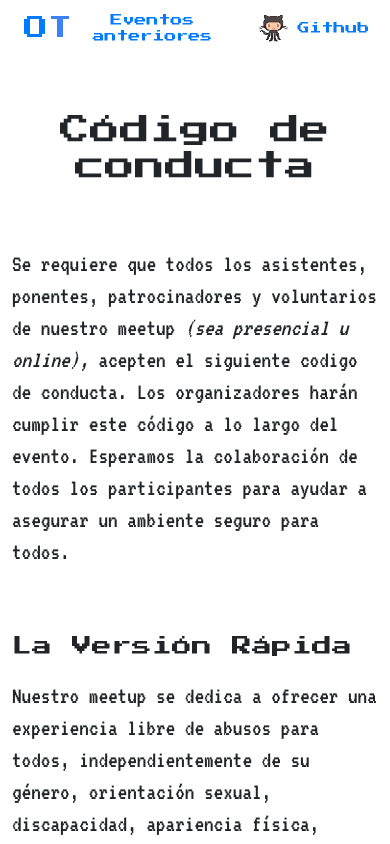
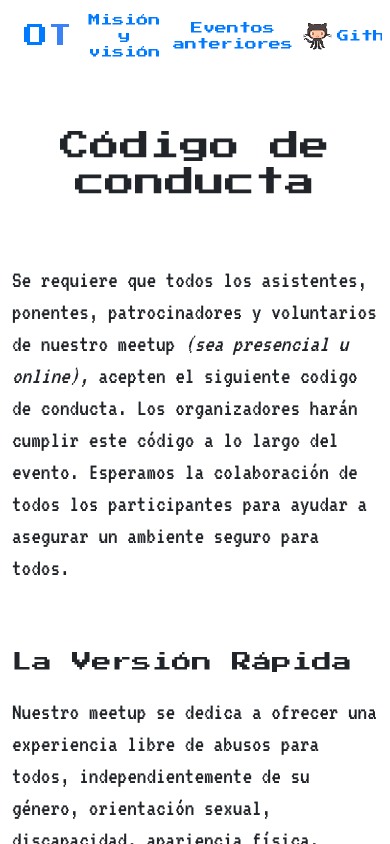
Before and after one commit to opentech-pe/opentech.pe, a Next.js app: page /code-of-conduct in a window 390 px wide. Shown: the top 844 px of the page. Built offline with nearby package versions, Linux system fonts and the light colour scheme; no server answers.

Commit message:
feat: add mission and vision link into navbar

```diff
--- a/components/shared/navbar.js
+++ b/components/shared/navbar.js
@@ -19,13 +19,19 @@ export default function Navbar() {
           </li>
         </ul>
         <ul className="flex items-center overflow-auto text-xs">
-          <li className="text-center w-40 mr-6 md:m-0">
+          <li className="text-center w-40 mr-2 sm:mr-6 md:m-0">
+            <Link href="/mission-and-vision">
+              <a title="Misión y visión">Misión y visión</a>
+            </Link>
+          </li>
+          <li className="text-center w-40 mr-2 sm:mr-6 md:m-0">
             <Link href="/previous-events">
               <a title="Eventos anteriores">Eventos anteriores</a>
             </Link>
           </li>
           <li className="flex justify-center w-40">
             <a
+              title="Github"
               href="https://github.com/opentech-pe"
               className="flex items-center"
               target="_blank"
@@ -34,7 +40,7 @@ export default function Navbar() {
               <img
                 src="/assets/img/github.gif"
                 alt="github"
-                className="mr-2 h-8 w-8"
+                className="mr-1 sm:mr-2 h-8 w-8"
               />
               <span>Github</span>
             </a>
```
